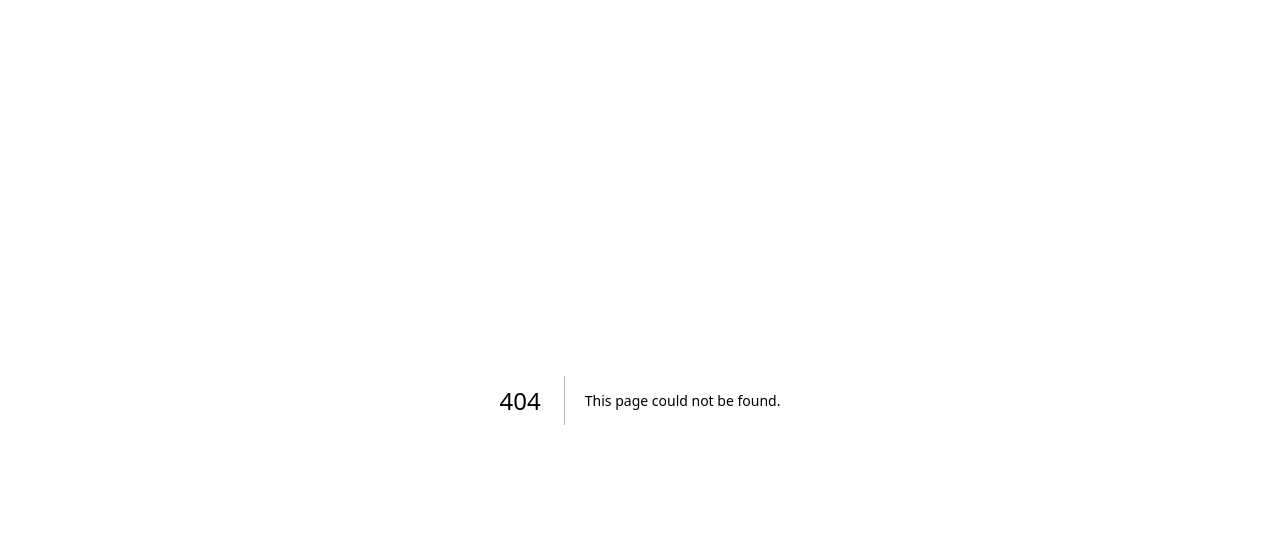
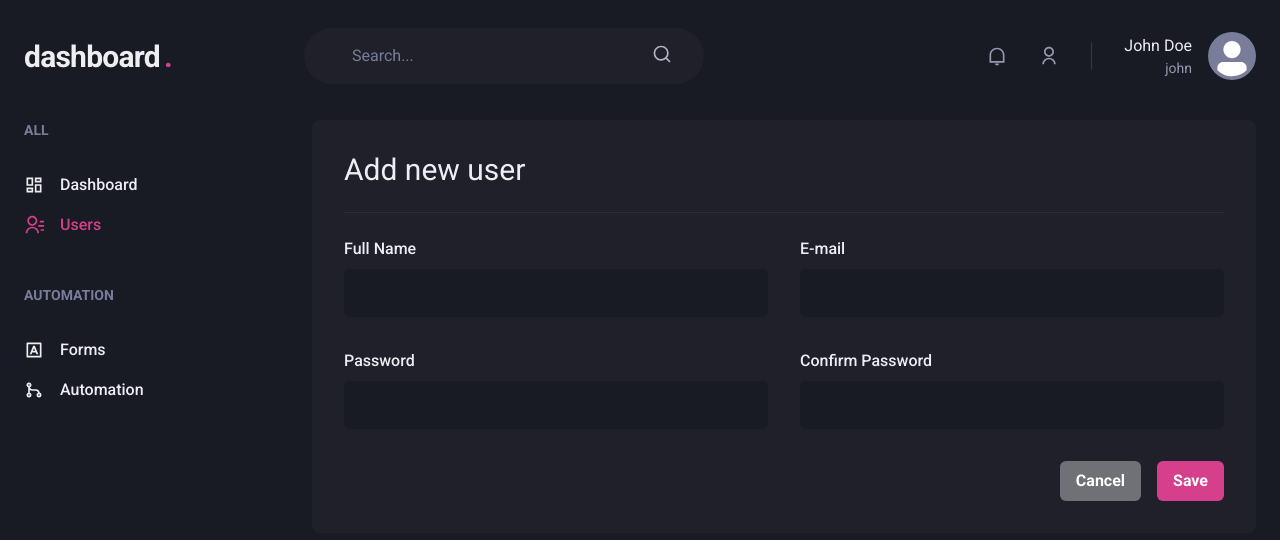
Before and after one commit to isadorapda/dashboard-next-app, a Next.js app: page /users/create-user in a window 1280 px wide. Before the commit this address had no page. Shown: the top 540 px of the page. Built offline with nearby package versions, Linux system fonts and the light colour scheme; what miragejs would draw is missing.

Commit message:
feat: 🎸 create component to add new user

```diff
--- /dev/null
+++ b/src/pages/users/create-user.tsx
@@ -0,0 +1,133 @@
+import { SubmitHandler, useForm } from 'react-hook-form'
+import { useMutation } from '@tanstack/react-query'
+import { z } from 'zod'
+import { zodResolver } from '@hookform/resolvers/zod'
+import {
+  Box,
+  Button,
+  Divider,
+  Flex,
+  HStack,
+  Heading,
+  SimpleGrid,
+  VStack,
+} from '@chakra-ui/react'
+import Link from 'next/link'
+import { useRouter } from 'next/navigation'
+import { api } from '@/lib/api'
+import { Header } from '@/components/Header'
+import { Sidebar } from '@/components/Sidebar'
+import { Input } from '@/components/Form/input'
+import { queryClient } from '@/lib/queryClient'
+
+const createUserFormSchema = z.object({
+  name: z.string().min(2, { message: 'Name is required.' }),
+  email: z.string().email(),
+  passwords: z
+    .object({
+      password: z
+        .string()
+        .min(6, { message: 'Password must contain at least 6 characters' }),
+      confirm: z
+        .string()
+        .min(6, { message: 'Password must contain at least 6 characters' }),
+    })
+    .refine((data) => data.password === data.confirm, {
+      message: `Passwords don't match`,
+      path: ['confirm'],
+    }),
+})
+
+type CreateUserData = z.infer<typeof createUserFormSchema>
+
+export default function CreateUser() {
+  const router = useRouter()
+  const createUser = useMutation({
+    mutationFn: async (user: CreateUserData) => {
+      const response = await api.post('users', {
+        user: {
+          ...user,
+          created_at: new Date(),
+        },
+      })
+      return response.data.user
+    },
+    onSuccess: () => {
+      queryClient.invalidateQueries({ queryKey: ['users'] })
+    },
+  })
+
+  const {
+    register,
+    handleSubmit,
+    formState: { errors, isSubmitting },
+  } = useForm<CreateUserData>({ resolver: zodResolver(createUserFormSchema) })
+
+  const handleCreateUser: SubmitHandler<CreateUserData> = async (data) => {
+    await createUser.mutateAsync(data)
+
+    router.push('/users')
+  }
+
+  return (
+    <Box>
+      <Header />
+      <Flex w="100%" maxW={1480} my="6" mx="auto" px="6">
+        <Sidebar />
+        <Box
+          as="form"
+          flex="1"
+          borderRadius={8}
+          bg="gray.800"
+          p={['6', '8']}
+          onSubmit={handleSubmit(handleCreateUser)}
+        >
+          <Heading size="lg" fontWeight="normal">
+            Add new user
+          </Heading>
+          <Divider my="6" borderColor="gray.700" />
+          <VStack spacing="8">
+            <SimpleGrid minChildWidth="240px" spacing={['6', '8']} w="100%">
+              <Input
+                label="Full Name"
+                {...register('name')}
+                error={errors.name}
+              />
+              <Input
+                label="E-mail"
+                {...register('email')}
+                error={errors.email}
+              />
+            </SimpleGrid>
+            <SimpleGrid minChildWidth="240px" spacing={['6', '8']} w="100%">
+              <Input
+                type="password"
+                label="Password"
+                error={errors.passwords?.password}
+                {...register('passwords.password')}
+              />
+              <Input
+                type="password"
+                label="Confirm Password"
+                error={errors.passwords?.confirm}
+                {...register('passwords.confirm')}
+              />
+            </SimpleGrid>
+          </VStack>
+          <Flex mt="8" justify="flex-end">
+            <HStack spacing="4">
+              <Link href={'/users'}>
+                <Button type="button" colorScheme="whiteAlpha">
+                  Cancel
+                </Button>
+              </Link>
+              <Button type="submit" colorScheme="pink" isLoading={isSubmitting}>
+                Save
+              </Button>
+            </HStack>
+          </Flex>
+        </Box>
+      </Flex>
+    </Box>
+  )
+}
```
